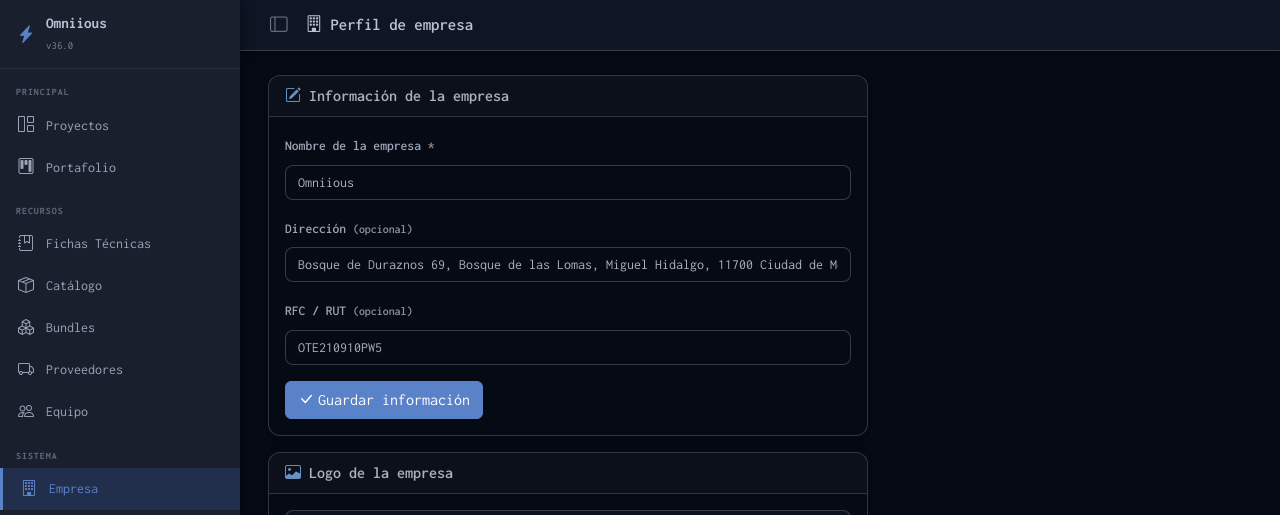
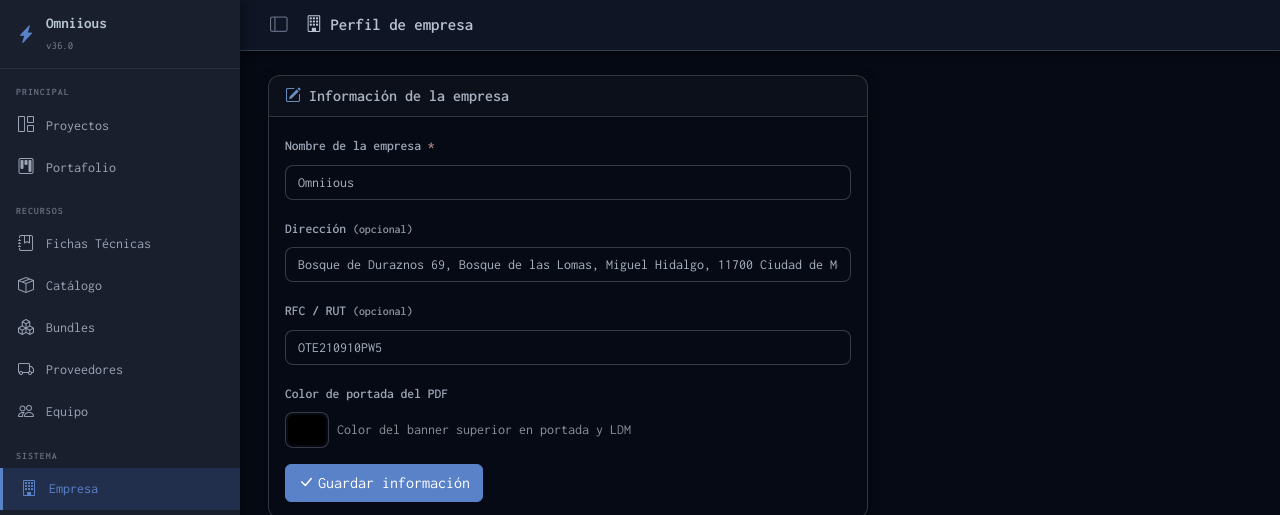
Before and after one commit to Daftrick/ProjectTracker, a Flask app: page /empresa in a window 1280 px wide. Shown: the top 515 px of the page. Run offline with Flask 3, Linux system fonts and the light colour scheme; a user stored in the database is signed in; some libraries are stand-ins or nearby versions; grey boxes are pictures that could not be loaded.

Commit message:
Fix logo preview + add configurable PDF cover color
- Move logo storage from static/uploads/ to data/uploads/ (persistent
  volume on Railway) so logos survive redeploys
- Add /empresa/logo-file serve route that reads from data/uploads/
- Add portada_color field to company.json with color picker in empresa.html
- Logo preview background updates live as color picker changes
- PDF cover banner (quote + LDM) now reads portada_color from company data
- Add _hex_to_rgb() helper in pdfs.py for hex→RGB conversion
- Legacy static/uploads/ path kept as fallback in quote_logo_path()
- Update test to assert new serve route URL instead of static path

Co-Authored-By: Claude Sonnet 4.6 <noreply@anthropic.com>

```diff
--- a/templates/empresa.html
+++ b/templates/empresa.html
@@ -3,6 +3,7 @@
 {% block page_title %}<i class="bi bi-building me-2"></i>Perfil de empresa{% endblock %}
 {% block content %}
 {% set fe = field_errors|default({}) %}
+{% set _portada_color = company.portada_color or '#000000' %}
 <div style="max-width:600px">
 
   <!-- Card 1: datos de la empresa -->
@@ -29,6 +30,16 @@
           <input name="rut" class="form-control" value="{{ company.rut }}"
                  placeholder="Ej: DEP210101ABC">
         </div>
+        <div class="mb-3">
+          <label class="form-label fw-semibold">Color de portada del PDF</label>
+          <div class="d-flex align-items-center gap-2">
+            <input type="color" name="portada_color" id="portadaColorPicker"
+                   class="form-control form-control-color"
+                   value="{{ _portada_color }}"
+                   style="width:44px;height:36px;padding:2px;cursor:pointer">
+            <span class="text-muted small">Color del banner superior en portada y LDM</span>
+          </div>
+        </div>
         <button type="submit" class="btn btn-primary">
           <i class="bi bi-check-lg me-1"></i>Guardar información
         </button>
@@ -43,13 +54,17 @@
     </div>
     <div class="card-body">
       {% if company.logo %}
-      <div class="mb-3 p-3 border rounded-3 text-center" style="background:#0d1120">
-        <img src="{{ url_for('static', filename=company.logo, v=logo_version) }}" alt="Logo actual" style="max-height:80px;max-width:280px">
-        <div class="mt-2"><small class="text-muted">Logo actual: <code>{{ company.logo }}</code></small></div>
+      <div id="logoPreviewBg" class="mb-3 p-3 border rounded-3 text-center"
+           style="background:{{ _portada_color }}">
+        <img src="{{ url_for('admin_bp.empresa_logo_file') }}?v={{ logo_version }}"
+             alt="Logo actual" style="max-height:80px;max-width:280px">
+        <div class="mt-2"><small style="color:rgba(255,255,255,.55)">Vista previa de portada PDF</small></div>
       </div>
       {% else %}
-      <div class="mb-3 p-3 border rounded-3 text-center text-muted" style="background:#0d1120;font-size:.88rem">
-        <i class="bi bi-image fs-2 d-block mb-1"></i>Sin logo cargado — el nombre de empresa aparecerá en los PDFs.
+      <div id="logoPreviewBg" class="mb-3 p-3 border rounded-3 text-center text-muted"
+           style="background:{{ _portada_color }};font-size:.88rem">
+        <i class="bi bi-image fs-2 d-block mb-1" style="color:rgba(255,255,255,.4)"></i>
+        <span style="color:rgba(255,255,255,.55)">Sin logo cargado — el nombre de empresa aparecerá en los PDFs.</span>
       </div>
       {% endif %}
       <form method="post" action="{{ url_for('admin_bp.empresa_logo') }}" enctype="multipart/form-data">
@@ -57,7 +72,7 @@
         <div class="mb-3">
           <label class="form-label fw-semibold">Subir nuevo logo</label>
           <input type="file" name="logo" class="form-control" accept=".png,.jpg,.jpeg,image/png,image/jpeg">
-          <div class="form-text">PNG o JPG · máx. 2 MB. El archivo se guardará como <code>static/uploads/logo.{ext}</code>.</div>
+          <div class="form-text">PNG o JPG · máx. 2 MB.</div>
         </div>
         <button type="submit" class="btn btn-outline-primary">
           <i class="bi bi-upload me-1"></i>Subir logo
@@ -68,3 +83,17 @@
 
 </div>
 {% endblock %}
+
+{% block extra_js %}
+<script>
+(function () {
+  var picker = document.getElementById('portadaColorPicker');
+  var preview = document.getElementById('logoPreviewBg');
+  if (picker && preview) {
+    picker.addEventListener('input', function () {
+      preview.style.background = this.value;
+    });
+  }
+}());
+</script>
+{% endblock %}
--- a/tracker/company_config.py
+++ b/tracker/company_config.py
@@ -5,6 +5,7 @@ COMPANY_DEFAULTS = {
     "logo": "",
     "address": "",
     "rut": "",
+    "portada_color": "#000000",
 }
 
 
--- a/tracker/pdfs.py
+++ b/tracker/pdfs.py
@@ -29,6 +29,17 @@ STAGE_STATUS_LABELS = {
     "in_progress": "En progreso",
     "pending": "Pendiente",
 }
+
+
+def _hex_to_rgb(hex_color, default=(0, 0, 0)):
+    """Parse #RRGGBB hex string to (r, g, b) int tuple."""
+    try:
+        h = str(hex_color or "").lstrip("#")
+        if len(h) == 6:
+            return (int(h[0:2], 16), int(h[2:4], 16), int(h[4:6], 16))
+    except Exception:
+        pass
+    return default
 
 
 def _safe_text(text):
@@ -115,6 +126,11 @@ def quote_logo_path():
     company = _load_company()
     logo_rel = company.get("logo") or ""
     if logo_rel:
+        # Primary: persistent volume (data/uploads/)
+        logo_abs = os.path.join(BASE_DIR, "data", "uploads", os.path.basename(logo_rel))
+        if os.path.isfile(logo_abs):
+            return logo_abs
+        # Legacy fallback: static/uploads/ (pre-migration)
         logo_abs = os.path.join(BASE_DIR, "static", logo_rel)
         if os.path.isfile(logo_abs):
             return logo_abs
@@ -582,10 +598,12 @@ def build_quote_pdf(project, quote, output_path=None):
     _portada_spacing = max(8, min(88, int(str(_specs.get("portada_spacing") or "40") or "40")))
     _spacing_delta = (_portada_spacing - 40) * 0.45
 
+    _portada_fill = _hex_to_rgb(_company_data.get("portada_color"), default=(0, 0, 0))
+
     pdf.add_page()
     pdf.set_fill_color(255, 255, 255)
     pdf.rect(0, 0, 210, 297, style="F")
-    pdf.set_fill_color(0, 0, 0)
+    pdf.set_fill_color(*_portada_fill)
     pdf.rect(0, 0, 210, 112, style="F")
     if logo_path:
         pdf.image(logo_path, x=48, y=12, w=114)
@@ -965,7 +983,8 @@ def build_ldm_pdf(project, ldm, output_path=None):
     SOFT   = _PDF_SOFT
     GREEN  = _PDF_GREEN
 
-    _cached_company_name = _safe_text(_load_company().get("name") or "Project Tracker")
+    _ldm_company_data = _load_company()
+    _cached_company_name = _safe_text(_ldm_company_data.get("name") or "Project Tracker")
 
     items = ldm.get("items", [])
     project_name = _safe_text(project.get("name", ""))
@@ -1241,11 +1260,12 @@ def build_ldm_pdf(project, ldm, output_path=None):
     # Las paginas siguientes usan el header estandar (project / numero / fecha).
     pdf.add_page()
 
-    # Banner negro con logo (alto suficiente para que el logo quede centrado)
+    # Banner de portada (alto suficiente para que el logo quede centrado)
     BANNER_H = 56
     LOGO_W = 60
     LOGO_H = 40  # alto explicito para centrar verticalmente sin depender del ratio
-    pdf.set_fill_color(0, 0, 0)
+    _ldm_portada_fill = _hex_to_rgb(_ldm_company_data.get("portada_color"), default=(0, 0, 0))
+    pdf.set_fill_color(*_ldm_portada_fill)
     pdf.rect(0, 0, 210, BANNER_H, style="F")
     if logo_path:
         logo_x = (210 - LOGO_W) / 2
--- a/tracker/routes/admin.py
+++ b/tracker/routes/admin.py
@@ -770,21 +770,31 @@ def _detect_logo_ext(content):
 
 
 def _logo_upload_dir():
-    # tracker/routes/admin.py -> tracker/routes -> tracker -> project root
-    project_root = _os.path.dirname(_os.path.dirname(_os.path.dirname(__file__)))
-    return _os.path.join(project_root, "static", "uploads")
+    return _os.path.join(DATA_DIR, "uploads")
 
 
 def _company_logo_version(company):
     logo_rel = (company or {}).get("logo") or ""
     if not logo_rel:
         return ""
-    project_root = _os.path.dirname(_os.path.dirname(_os.path.dirname(__file__)))
-    logo_path = _os.path.join(project_root, "static", logo_rel)
+    logo_path = _os.path.join(DATA_DIR, "uploads", _os.path.basename(logo_rel))
     try:
         return str(int(_os.path.getmtime(logo_path)))
     except OSError:
         return ""
+
+
+@bp.route("/empresa/logo-file", endpoint="empresa_logo_file")
+def empresa_logo_file():
+    from flask import send_from_directory, abort
+    from ..company_config import get_company
+    company = get_company()
+    logo_rel = company.get("logo") or ""
+    if not logo_rel:
+        abort(404)
+    filename = _os.path.basename(logo_rel)
+    uploads_dir = _os.path.join(DATA_DIR, "uploads")
+    return send_from_directory(uploads_dir, filename)
 
 
 @bp.route("/empresa", methods=["GET", "POST"], endpoint="empresa")
@@ -794,11 +804,15 @@ def empresa():
     errors = {}
     if request.method == "POST":
         current = get_company()
+        portada_color = (request.form.get("portada_color", "") or "").strip()
+        if not portada_color.startswith("#") or len(portada_color) != 7:
+            portada_color = current.get("portada_color", "#000000") or "#000000"
         data = {
-            "name":    (request.form.get("name", "") or "").strip(),
-            "address": (request.form.get("address", "") or "").strip(),
-            "rut":     (request.form.get("rut", "") or "").strip(),
-            "logo":    current.get("logo", ""),
+            "name":          (request.form.get("name", "") or "").strip(),
+            "address":       (request.form.get("address", "") or "").strip(),
+            "rut":           (request.form.get("rut", "") or "").strip(),
+            "logo":          current.get("logo", ""),
+            "portada_color": portada_color,
         }
         if not data["name"]:
             errors["name"] = "El nombre de la empresa es obligatorio."
```
Also changed, not shown: tests/test_company_logo_upload.py (+2 -2 lines).
